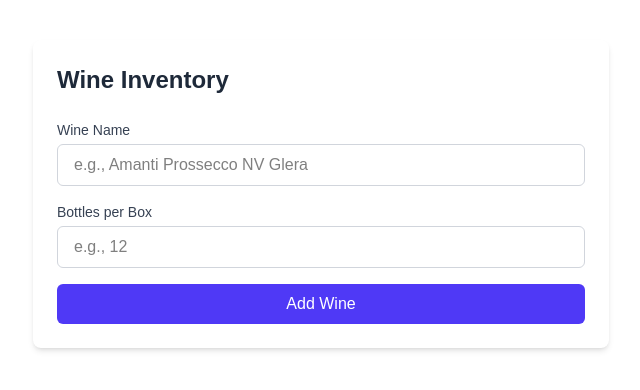
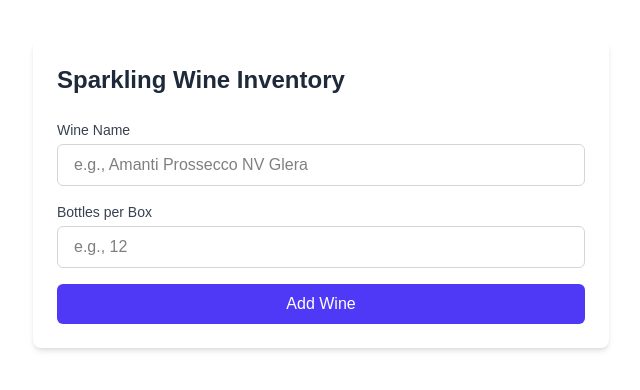
Before and after one commit to TheChanDI/Nopales-Inventory-Backend, a Next.js app: page / in a window 1280 px wide. Shown: the top 390 px of the page, without its empty margins (319-959 px from the left). Built offline with nearby package versions, Linux system fonts and the light colour scheme.

Commit message:
type issue fixed

```diff
--- a/src/app/page.tsx
+++ b/src/app/page.tsx
@@ -1,10 +1,15 @@
 "use client";
 import { useState } from "react";
+
+interface WineProps {
+  label: string;
+  perBox: number;
+}
 
 export default function Home() {
   const [wineName, setWineName] = useState("");
   const [perBox, setPerBox] = useState("");
-  const [wineList, setWineList] = useState([]);
+  const [wineList, setWineList] = useState<Array<WineProps>>([]);
 
   const handleAddWine = (e: React.FormEvent) => {
     e.preventDefault();
@@ -22,7 +27,9 @@ export default function Home() {
 
   return (
     <div className="max-w-xl mx-auto mt-10 p-6 bg-white rounded-lg shadow-md">
-      <h2 className="text-2xl font-bold mb-6 text-gray-800">Wine Inventory</h2>
+      <h2 className="text-2xl font-bold mb-6 text-gray-800">
+        Sparkling Wine Inventory
+      </h2>
       <form onSubmit={handleAddWine} className="space-y-4">
         <div>
           <label className="block text-sm font-medium text-gray-700 mb-1">
```
